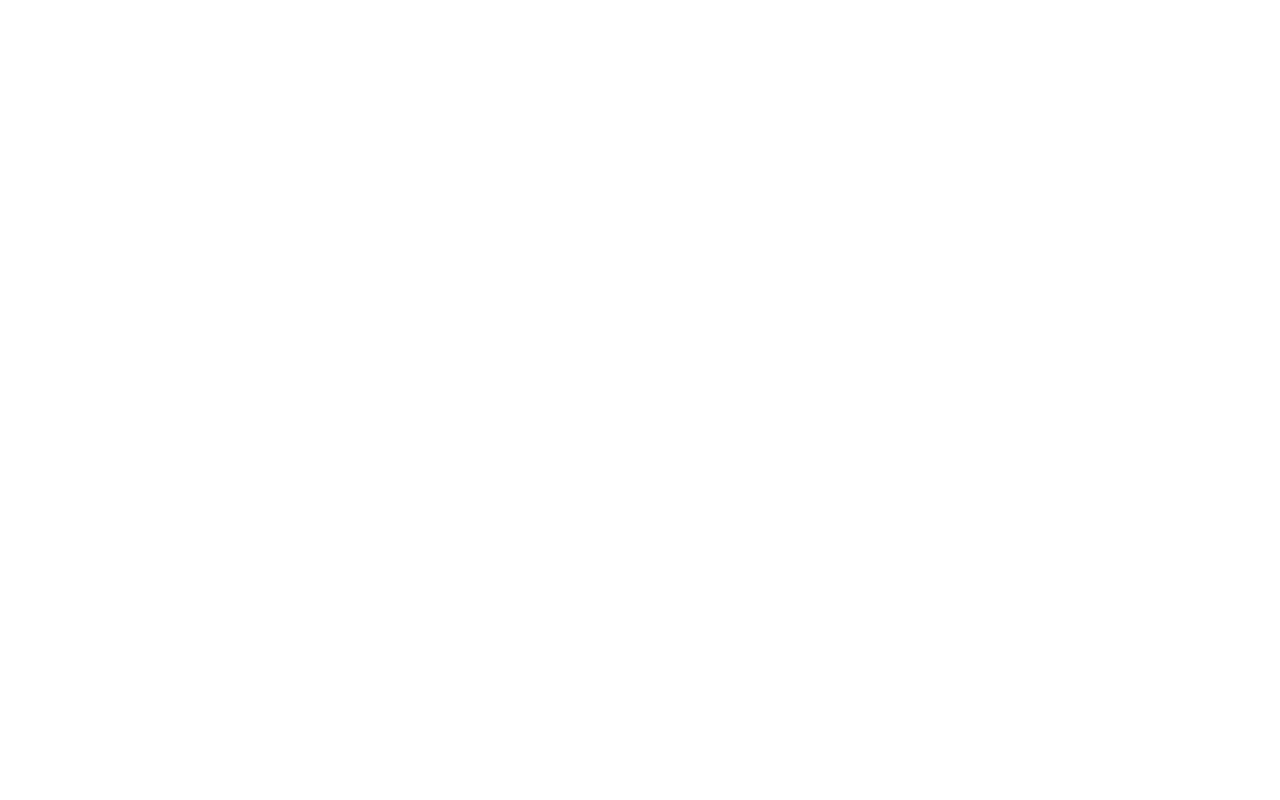
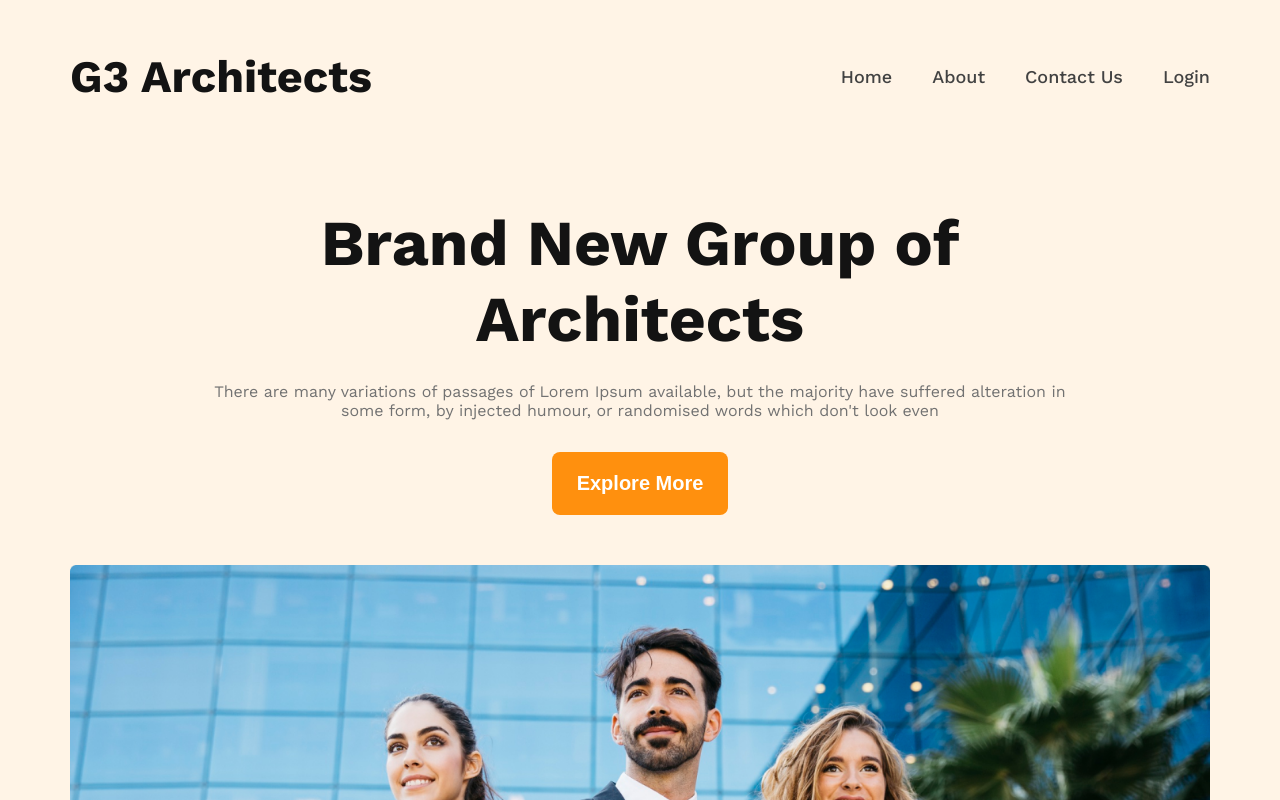
Before and after one commit to imran072022/developing-2nd-website, a plain HTML site: page index.html in a window 1280 px wide. Shown: the top 800 px of the page. Drawn offline with nearby package versions, Linux system fonts and the light colour scheme.

Commit message:
header part completed

```diff
--- a/index.html
+++ b/index.html
@@ -6,8 +6,40 @@
     <title>Developing My 2nd Website</title>
     <link rel="stylesheet" href="styles.css" />
   </head>
-  <body>
-    <header></header>
+  <body class="work-sans">
+    <header class="bg-color">
+      <nav class="navbar display-flex">
+        <h2 class="brand-name header-color">G3 Architects</h2>
+        <ul class="nav-items-container display-flex">
+          <li class="nav-items">
+            <a href="" class="nav-links dark-2">Home</a>
+          </li>
+          <li class="nav-items">
+            <a href="" class="nav-links dark-2">About</a>
+          </li>
+          <li class="nav-items">
+            <a href="" class="nav-links dark-2">Contact Us</a>
+          </li>
+          <li class="nav-items">
+            <a href="" class="nav-links dark-2">Login</a>
+          </li>
+        </ul>
+      </nav>
+      <div class="banner-container">
+        <div class="banner-content">
+          <h1 class="banner-title header-color">
+            Brand New Group of Architects
+          </h1>
+          <p class="banner-description text-color">
+            There are many variations of passages of Lorem Ipsum available, but
+            the majority have suffered alteration in some form, by injected
+            humour, or randomised words which don't look even
+          </p>
+          <button class="button">Explore More</button>
+        </div>
+        <img class="banner-img" src="images/banner.png" alt="banner" />
+      </div>
+    </header>
     <main></main>
     <footer></footer>
   </body>
--- a/styles.css
+++ b/styles.css
@@ -0,0 +1,102 @@
+/*IMPORT FONTS*/
+@import url("https://fonts.googleapis.com/css2?family=Work+Sans:ital,wght@0,100..900;1,100..900&display=swap");
+
+.work-sans {
+  font-family: "Work Sans", sans-serif;
+  font-optical-sizing: auto;
+  font-style: normal;
+}
+body {
+  margin: 0;
+  box-sizing: border-box;
+}
+/*SHARED ITEMS*/
+.display-flex {
+  display: flex;
+}
+.button {
+  border-radius: 8px;
+  font-weight: 600;
+  font-size: 1.25rem;
+  color: white;
+  background-color: #ff900e;
+  border: none;
+  padding: 20px 25px;
+}
+/*shared colors*/
+.header-color {
+  color: #131313;
+}
+.dark-2 {
+  color: #424242;
+}
+.text-color {
+  color: #727272;
+}
+.bg-color {
+  background-color: rgba(255, 144, 14, 0.1);
+}
+/*HEADER STYLING*/
+/*brand-name and navbar*/
+.brand-name {
+  font-size: 2.813rem;
+  font-weight: bold;
+}
+.brand-name,
+.nav-items-container {
+  margin: 50px 0 102px 0;
+}
+.navbar {
+  max-width: 1140px;
+  margin: 0 auto;
+  justify-content: space-between;
+  align-items: center;
+}
+.nav-items-container {
+  list-style-type: none;
+  gap: 40px;
+}
+.nav-links {
+  text-decoration: none;
+  font-size: 1.125rem;
+  font-weight: 500;
+}
+/*banner styling*/
+.banner-container {
+  max-width: 1140px;
+  margin: 0 auto;
+}
+.banner-content {
+  max-width: 868px;
+  margin: 0 auto 50px auto;
+  text-align: center;
+}
+.banner-title {
+  font-size: 4rem;
+  font-weight: bold;
+  margin: 0 auto;
+}
+.banner-description {
+  font-size: 1rem;
+  margin: 25px 0 32px 0;
+}
+.banner-img {
+  width: 100%;
+  margin-bottom: 45px;
+}
+/*HEADER RESPONSIVE*/
+@media screen and (max-width: 576px) {
+  .navbar {
+    flex-direction: column;
+  }
+  .brand-name {
+    margin: 3.2rem 0;
+  }
+  .nav-items-container {
+    margin: 0 0 3.1rem 0;
+    padding: 0;
+  }
+  .banner-container {
+    padding: 0 5px;
+  }
+}
```
